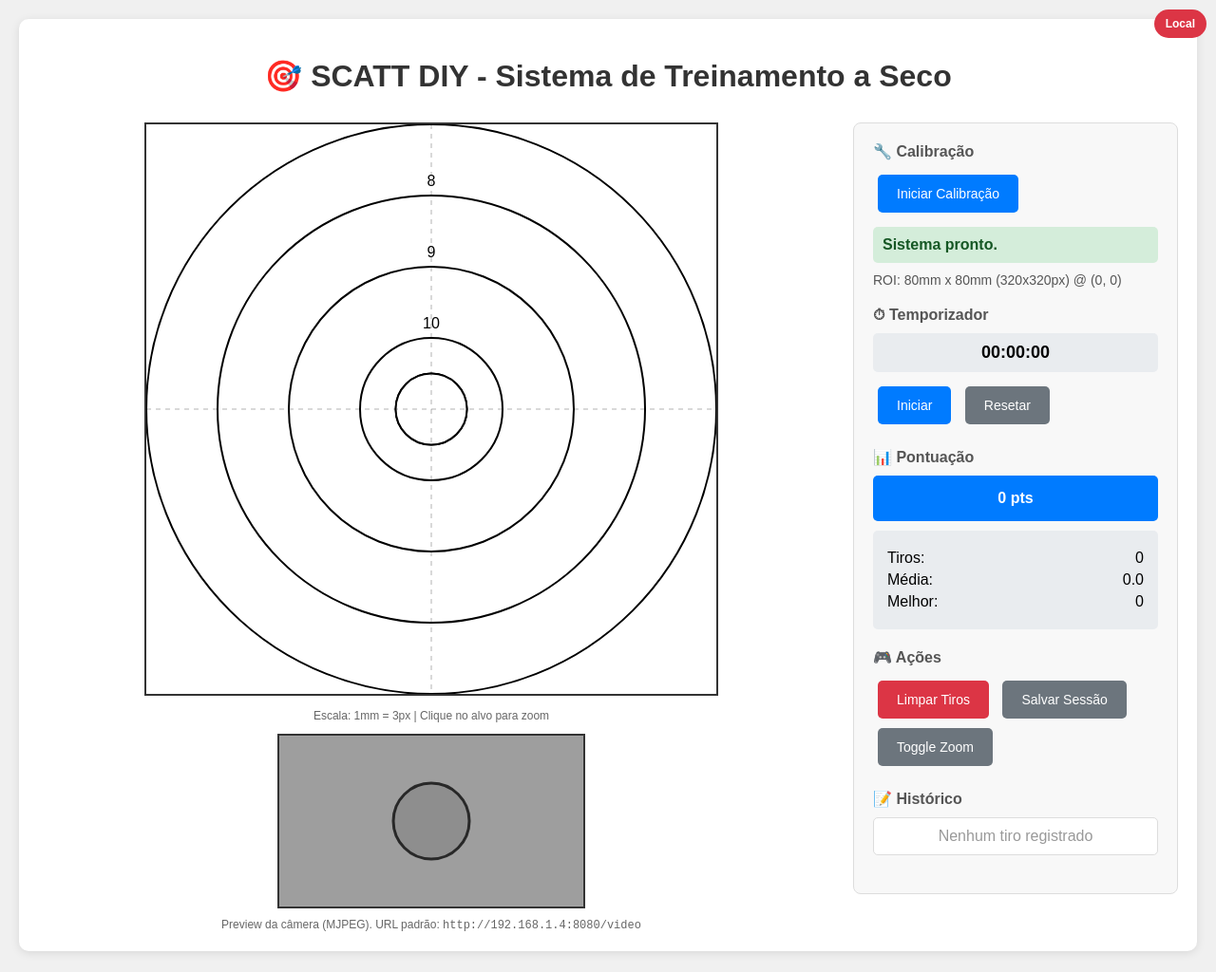
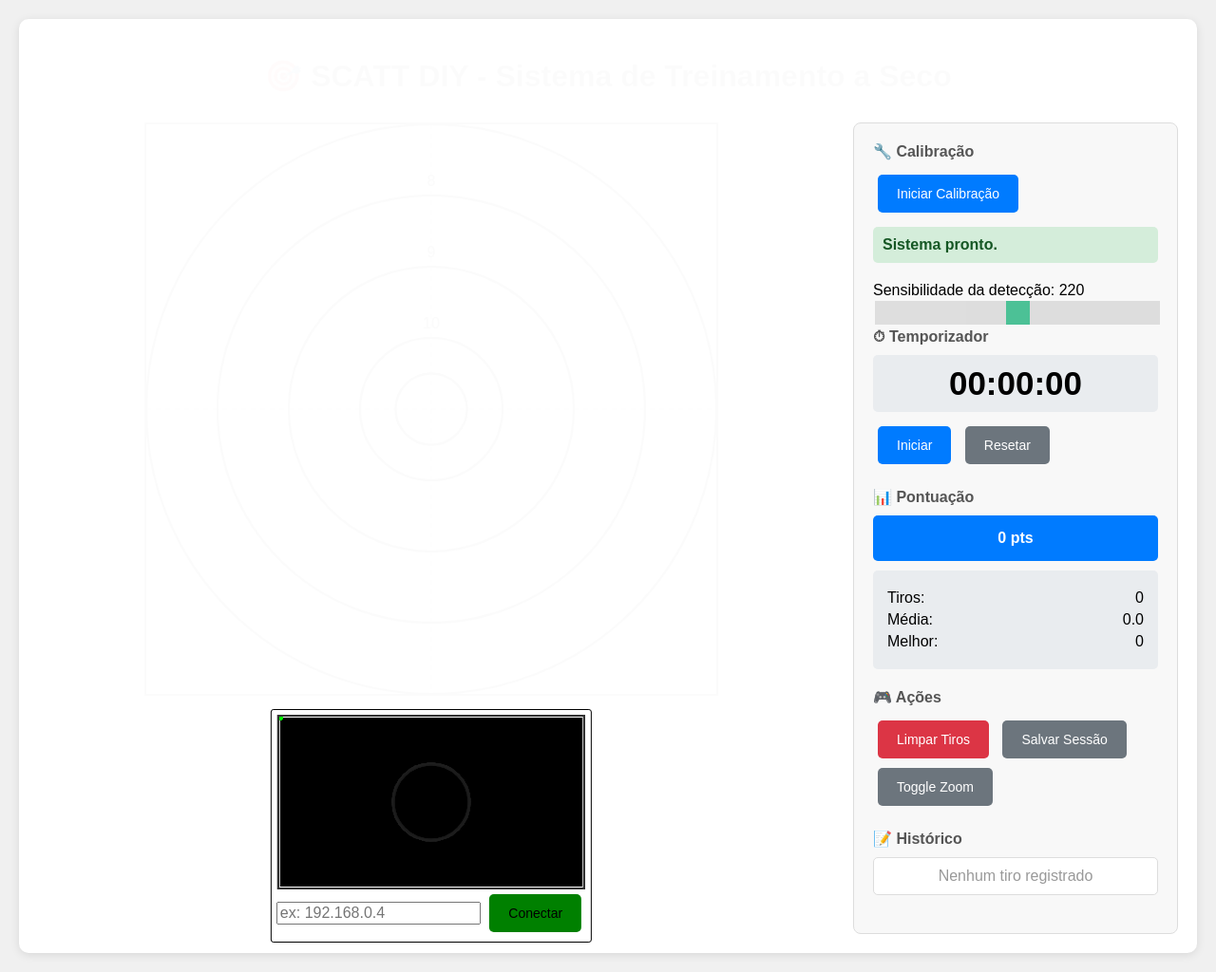
Before and after one commit to Rodrigo-Cirilo/treino-seco, a plain HTML site: page scatt.html in a window 1280 px wide. Shown: the whole page at 95% size. Drawn offline with Linux system fonts and the light colour scheme.

Commit message:
ajustes da tela

```diff
--- a/scatt.html
+++ b/scatt.html
@@ -161,7 +161,7 @@
             border-bottom: none;
         }
         .timer-display {
-            font-size: 18px;
+            font-size: 35px;
             font-weight: bold;
             text-align: center;
             padding: 10px;
@@ -175,30 +175,84 @@
             width: 320px;
             height: 180px;
             border: 2px solid #333;
-            margin: 12px auto 0 auto;
             background: #000;
+            cursor: grabbing;
         }
-        .camera-label {
-            font-size: 12px;
-            color: #666;
-            margin-top: 6px;
+
+
+
+        .slidecontainer {
+            width: 100%;
         }
+
+        .slider {
+            -webkit-appearance: none;
+            width: 100%;
+            height: 25px;
+            background: #d3d3d3;
+            outline: none;
+            opacity: 0.7;
+            -webkit-transition: .2s;
+            transition: opacity .2s;
+        }
+
+        .slider:hover {
+            opacity: 1;
+        }
+
+        .slider::-webkit-slider-thumb {
+            -webkit-appearance: none;
+            appearance: none;
+            width: 25px;
+            height: 25px;
+            background: #04AA6D;
+            cursor: pointer;
+        }
+
+        .slider::-moz-range-thumb {
+            width: 25px;
+            height: 25px;
+            background: #04AA6D;
+            cursor: pointer;
+        }
+        #containerPreview{
+            display: flex;
+            flex-direction: column;
+            align-items: center;
+            margin-top: 10px;
+            border: 1px solid black;
+            padding: 5px;
+            border-radius: 3px;
+            position: absolute;
+            left: 50%;
+            transform: translateX(-50%);
+            cursor: grabbing;
+        }
+
+
+
+
+
+
     </style>
 </head>
 <body>
     <div class="container">
-        <h1>🎯 SCATT DIY - Sistema de Treinamento a Seco</h1>
+        <h1 style="opacity: 0.01;">🎯 SCATT DIY - Sistema de Treinamento a Seco</h1>
 
         <div class="main-content">
             <div class="canvas-container">
-                <canvas id="alvo" width="600" height="600"></canvas>
-                <div style="margin-top: 10px; color: #666; font-size: 12px;">
-                    Escala: 1mm = 3px | Clique no alvo para zoom
-                </div>
+                <canvas style="opacity: 0.01;" id="alvo" width="600" height="600"></canvas>
+
 
                 <!-- camera preview (small) -->
-                <canvas id="cameraPreview" width="320" height="180"></canvas>
-                <div class="camera-label">Preview da câmera (MJPEG). URL padrão: <code id="cameraUrlLabel">http://192.168.0.50:8080/video</code></div>
+                <div id="containerPreview"">
+                    <canvas id="cameraPreview" width="320" height="180"></canvas>
+                    <div style="display: block">
+                        <input style="font-size: 16px;" id="cameraIPInput" type="text" class="camera-ip" placeholder="ex: 192.168.0.4">
+                        <button style="background-color: green;" id="btnConectarCamera">Conectar</button>
+                    </div>
+                </div>
             </div>
 
             <div class="controls-panel">
@@ -206,7 +260,11 @@
                     <h3>🔧 Calibração</h3>
                     <button id="btnCalibrar" class="btn-primary">Iniciar Calibração</button>
                     <div id="status" class="status-ready">Sistema pronto.</div>
-                    <div id="roiInfo" style="font-size: 14px; color: #555;">ROI: Carregando...</div>
+
+                </div>
+                <div class="slidecontainer">
+                    <span>Sensibilidade da detecção:</span> <span id="sensibilidade"></span>
+                    <input type="range" min="200" max="240" value="220" class="slider" id="myRange">
                 </div>
 
                 <div class="control-group">
@@ -252,18 +310,16 @@
         </div>
     </div>
 
-    <div id="connectionStatus" class="connection-status disconnected">
-        Local
-    </div>
+
 
 <script>
 /* ===================== CONFIG ===================== */
 // URL MJPEG (troque pela sua URL local)
-const CAMERA_URL = "http://192.168.1.4:8080/video";
+let CAMERA_URL = ""; //http://192.168.1.4:8080/video
 
 
 // Detection threshold (fixo, conforme você pediu)
-const THRESHOLD = 214;
+let THRESHOLD = 0;
 
 // Relações e fatores (ajuste se necessário)
 const MM_TO_PX_RATIO = 0.3;      // quantos pixels da câmera = 1 mm (estimativa) - ajuste conforme seu setup
@@ -306,12 +362,16 @@ const shotCount = document.getElementById("shotCount");
 const avgScore = document.getElementById("avgScore");
 const bestShot = document.getElementById("bestShot");
 const shotHistory = document.getElementById("shotHistory");
-const connectionStatus = document.getElementById("connectionStatus");
+const btnConectarCamera = document.getElementById("btnConectarCamera");
+const cameraIPInput = document.getElementById("cameraIPInput");
+
 const timerDisplay = document.getElementById("timerDisplay");
 const btnStartPause = document.getElementById("btnStartPause");
 const btnResetTimer = document.getElementById("btnResetTimer");
-const roiInfo = document.getElementById("roiInfo");
-document.getElementById("cameraUrlLabel").textContent = CAMERA_URL;
+const sensitivitySlider = document.getElementById("myRange");
+const sensitivityValue = document.getElementById("sensibilidade");
+const divPreview = document.getElementById("containerPreview");
+
 
 let modoCalibracao = false;
 let lastDetectionTime = 0;
@@ -335,7 +395,58 @@ const config = {
     roi_to_target_scale: 1.0,
     frontend_px_mm: FRONTEND_PX_MM
 };
-roiInfo.textContent = `ROI: ${config.roi_size_mm}mm x ${config.roi_size_mm}mm (${config.roi_size_px}x${config.roi_size_px}px) @ (${config.roi_x}, ${config.roi_y})`;
+
+
+
+
+let dragging = false;
+let startX = 0, startY = 0;
+let currentX = -50, currentY = -50; // a div começa com translate(-50%, -50%)
+
+divPreview.addEventListener("mousedown", (e) => {
+    dragging = true;
+    startX = e.clientX;
+    startY = e.clientY;
+});
+
+document.addEventListener("mousemove", (e) => {
+    if (!dragging) return;
+
+    const dx = e.clientX - startX;
+    const dy = e.clientY - startY;
+
+    divPreview.style.transform = `translate(${currentX + dx}px, ${currentY + dy}px)`;
+});
+
+document.addEventListener("mouseup", (e) => {
+    if (!dragging) return;
+
+    const dx = e.clientX - startX;
+    const dy = e.clientY - startY;
+
+    currentX += dx;
+    currentY += dy;
+
+    dragging = false;
+    localStorage.setItem("divPreviewX", currentX);
+    localStorage.setItem("divPreviewY", currentY);
+});
+
+
+document.addEventListener("DOMContentLoaded", () => {
+    sensitivityValue.textContent = localStorage.getItem("sensitivity") || "220";
+    THRESHOLD = parseInt(sensitivityValue.textContent);
+    sensitivitySlider.value = THRESHOLD;
+    const savedX = localStorage.getItem("divPreviewX");
+    const savedY = localStorage.getItem("divPreviewY");
+
+    if (savedX !== null && savedY !== null) {
+        currentX = parseFloat(savedX);
+        currentY = parseFloat(savedY);
+        divPreview.style.transform = `translate(${currentX}px, ${currentY}px)`;
+    }
+});
+
 
 /* ===================== PREVIEW DA CÂMERA (MJPEG) ===================== */
 const camPreview = document.getElementById("cameraPreview");
@@ -352,13 +463,15 @@ function startMJPEG() {
             // nothing else needed; render loop will draw camImg continuously
             cameraFrameOK = true;
             console.log("MJPEG loaded");
+            atualizarStatus("Câmera conectada com sucesso.", "status-ok");
         };
         camImg.onerror = (e) => {
             console.warn("Erro carregando MJPEG (verifique URL):", e);
-            setTimeout(() => { camImg.src = CAMERA_URL; }, 1500);
+            atualizarStatus("Erro ao carregar câmera (verifique URL).", "status-error");
         };
     } catch (e) {
         console.error("Erro ao iniciar MJPEG:", e);
+        atualizarStatus("Erro ao iniciar câmera.", "status-error");
     }
 }
 
@@ -549,6 +662,24 @@ btnLimpar.onclick = () => {
     plotarPontos();
     atualizarEstatisticas();
 };
+
+sensitivitySlider.oninput = () => {
+    const val = parseInt(sensitivitySlider.value);
+    sensitivityValue.textContent = val;
+    THRESHOLD = val;
+    localStorage.setItem("sensitivity", val);
+};
+
+btnConectarCamera.onclick = () => {
+    const ip = cameraIPInput.value.trim();
+    if (ip) {
+        CAMERA_URL = `http://${ip}:8080/video`;
+        startMJPEG();
+        atualizarStatus("Tentando conectar à câmera...", "status-calibrating");
+    } else {
+        atualizarStatus("Por favor, insira um endereço IP válido.", "status-error");
+    }
+}
 
 btnSalvar.onclick = salvarSessao;
 
@@ -813,7 +944,6 @@ function mainLoop() {
 /* ===================== START ===================== */
 desenharAlvo();
 atualizarEstatisticas();
-startMJPEG();
 requestAnimationFrame(mainLoop);
 
 </script>
```
